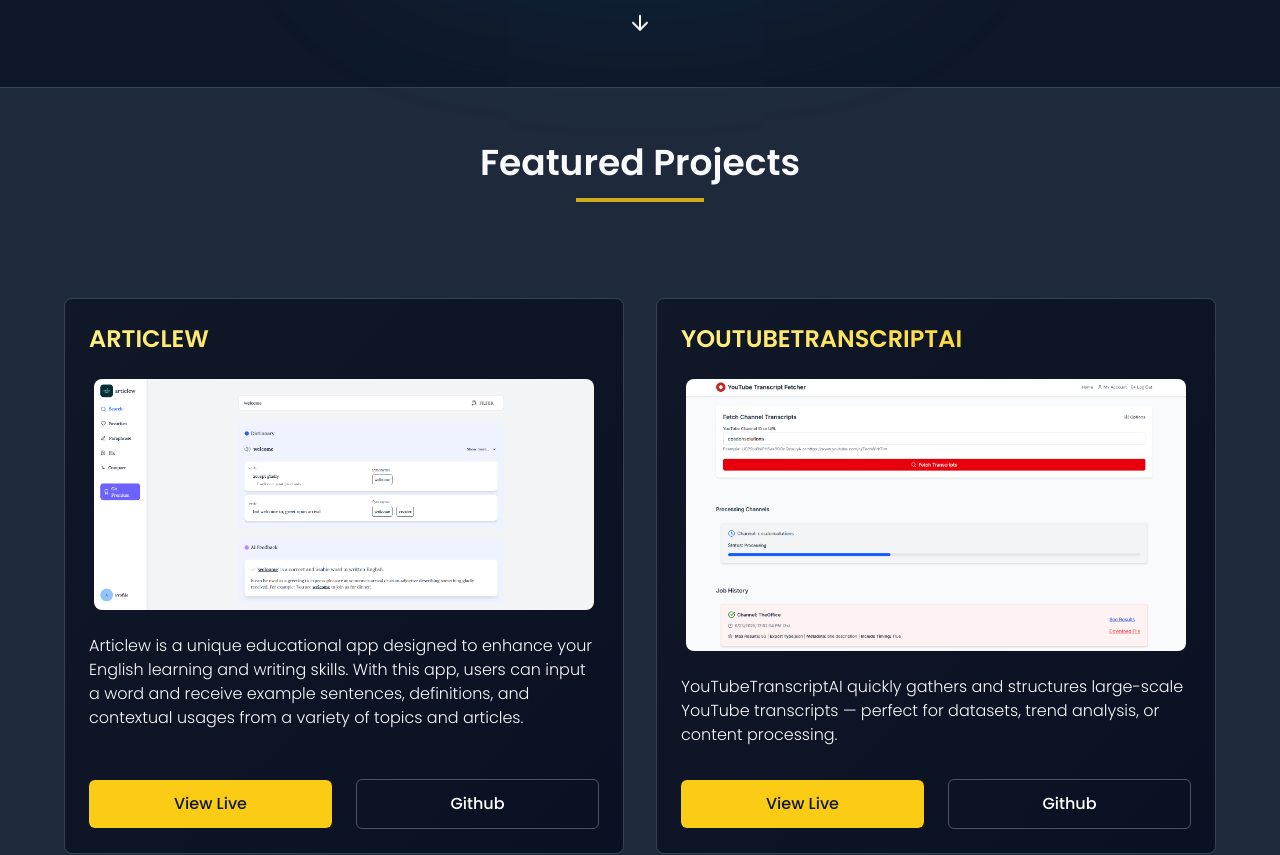
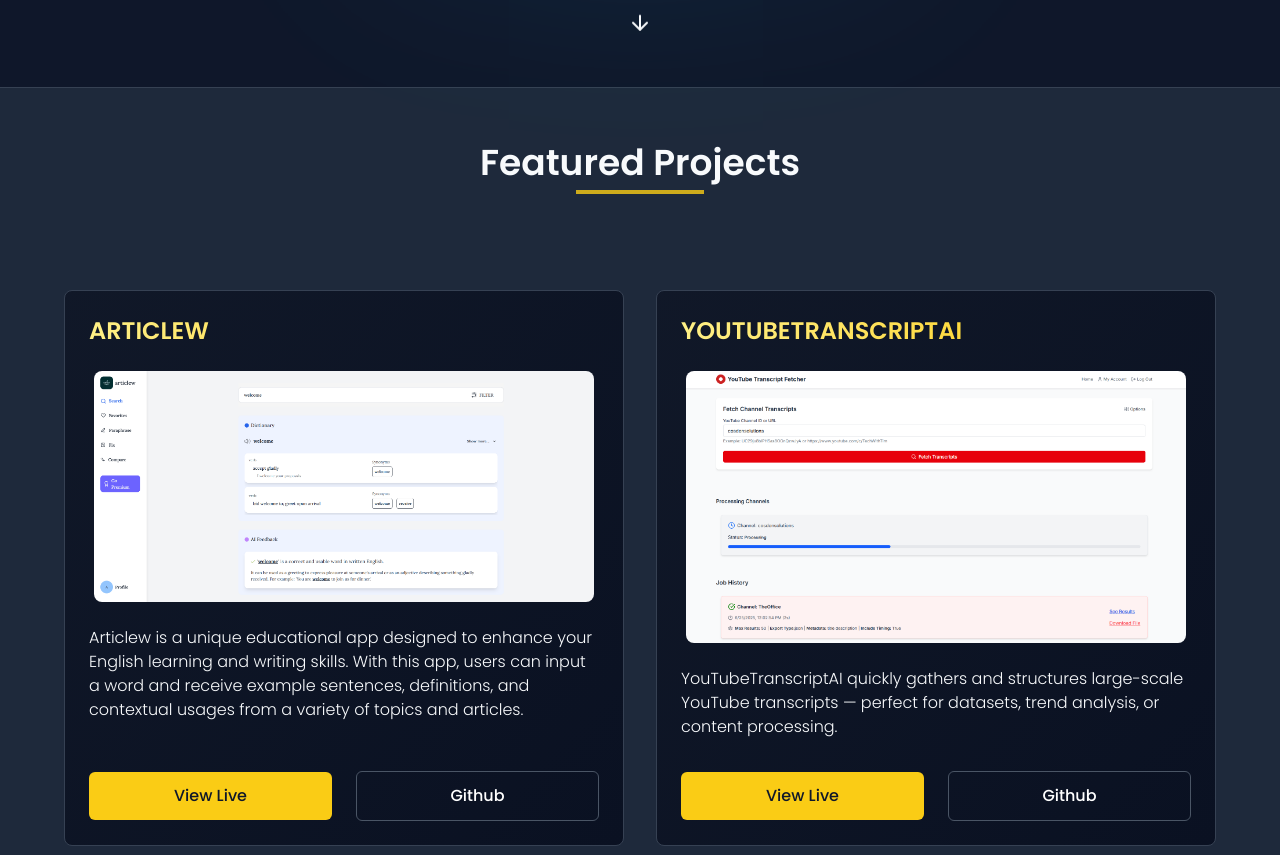
Before and after one commit to kaya70875/personal, a Next.js app: page / in a window 1280 px wide. Shown: the part 880-1735 px from the top of the page. Built offline with nearby package versions, Linux system fonts and the light colour scheme.

Commit message:
decrease gap in Header component

```diff
--- a/src/components/reusables/Header.tsx
+++ b/src/components/reusables/Header.tsx
@@ -6,7 +6,7 @@
 
 export default function Header({ name }: HeaderProps) {
     return (
-        <div className='flex flex-col gap-2 w-full items-center mb-24'>
+        <div className='flex flex-col w-full items-center mb-24'>
             <header className='section-header text-center'>
                 {name}
             </header>
```
